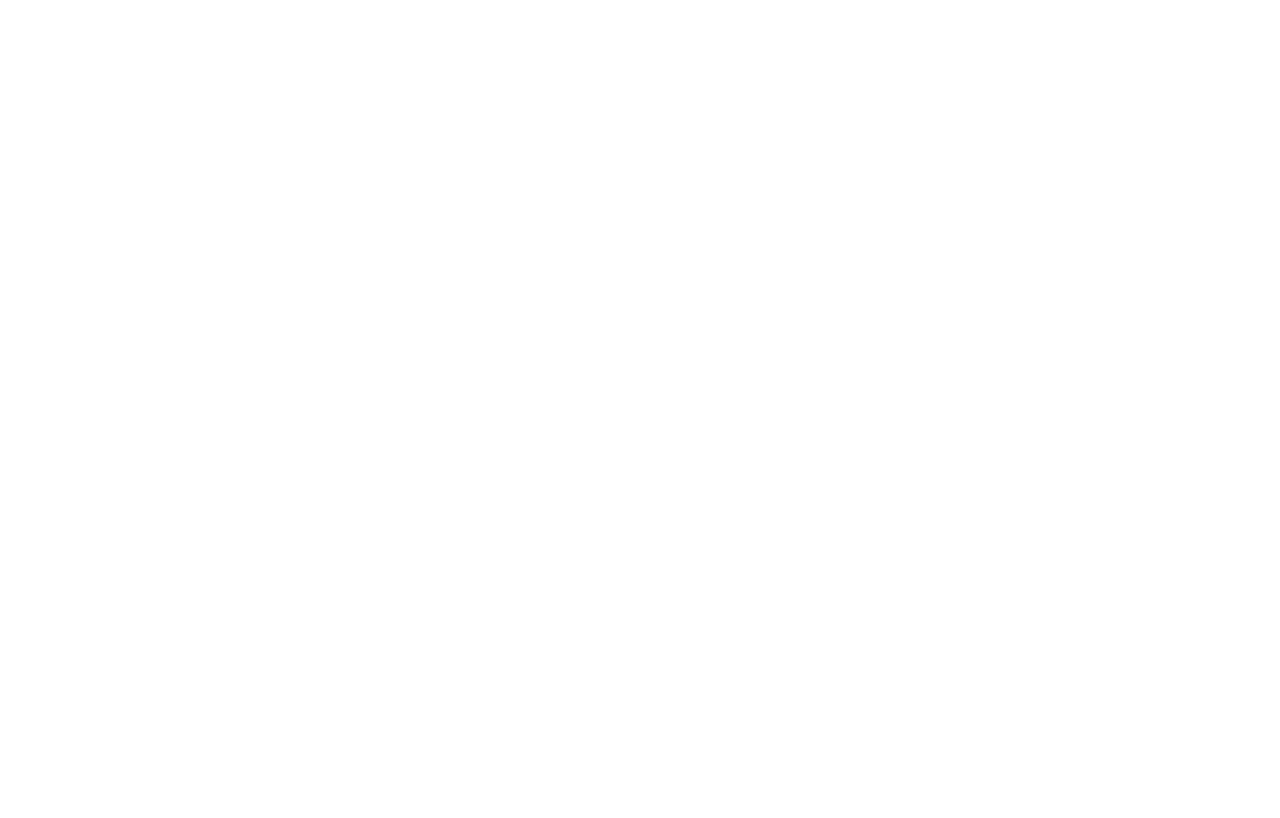
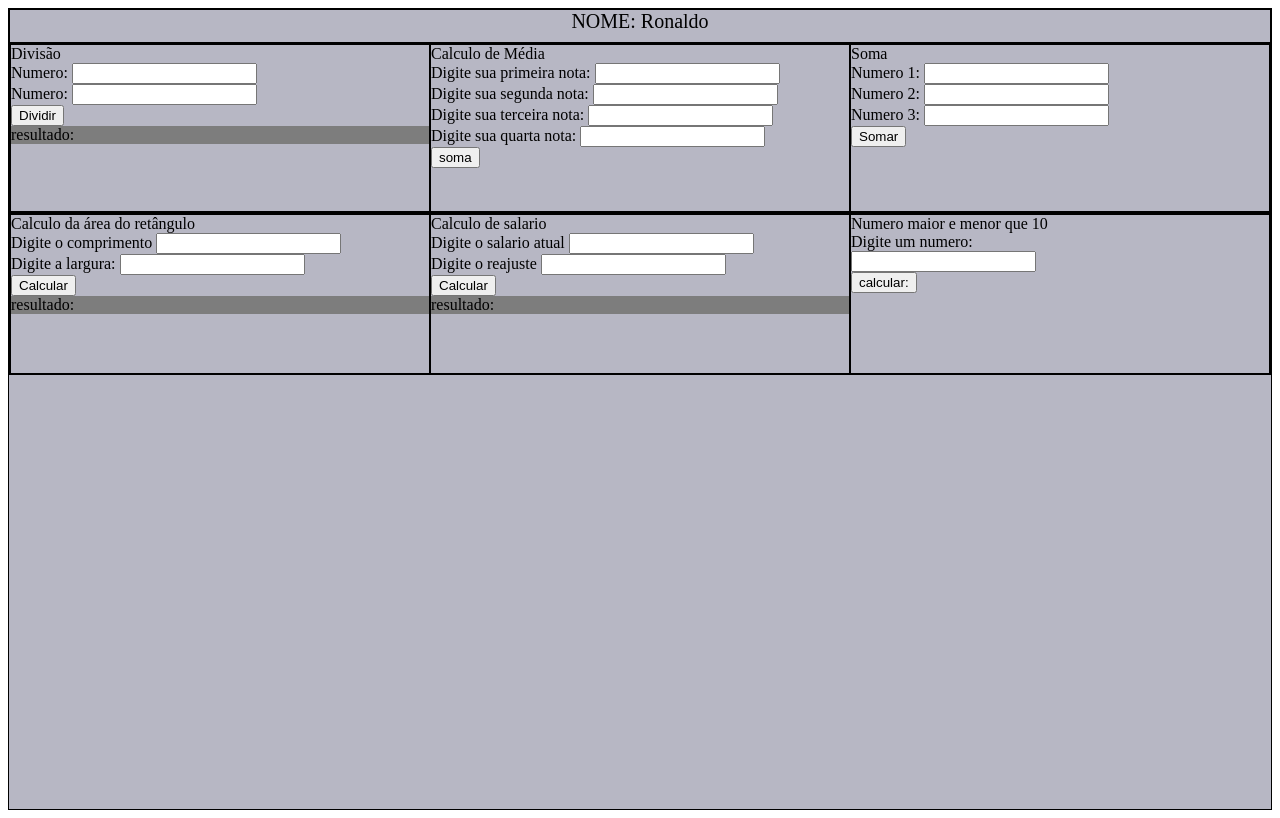
Before and after one commit to Ronaldohudsjfkuiew/Avalia-o-de-Desenvolvimento-de-P-ginas-WEB, a plain HTML site: page index.html in a window 1280 px wide. Drawn offline with Linux system fonts and the light colour scheme.

Commit message:
avaliacao-web

```diff
--- a/index.html
+++ b/index.html
@@ -3,9 +3,76 @@
 <head>
     <meta charset="UTF-8">
     <meta name="viewport" content="width=device-width, initial-scale=1.0">
+    <link rel="stylesheet" href="style.css">
+    <script src="script.js"></script>
     <title>Document</title>
 </head>
 <body>
+    <div class="container">
+        <div id="name">NOME: Ronaldo</div>
 
+        <div id="item1">
+            <div id="p1">
+                <label for="">Divisão</label><br>
+                <label for="">Numero:</label>
+                <input type="nunber" id="num1"><br>
+                <label for="">Numero:</label>
+                <input type="nunber" id="num2"><br>
+                <button type="submit" onclick="dividirNumeros()">Dividir</button>
+                <div id="resultadoDividir">resultado:</div>
+            </div>
+            <div id="p2">
+                <form action="">
+                    Calculo de Média<br>
+                    <label for="">Digite sua primeira nota:</label>
+                    <input type="nunber" id="num3"><br>
+                    <label for="">Digite sua segunda nota:</label>
+                    <input type="nunber" id="num4"><br>
+                    <label for="">Digite sua terceira nota:</label>
+                    <input type="nunber" id="num5"><br>
+                    <label for="">Digite sua quarta nota:</label>
+                    <input type="nunber" id="num6"><br>
+                    <input type="button" value="soma" onclick="mediaQuatro()">
+                    </form>
+            </div>
+            <div id="p3">
+                <label for="">Soma</label><br>
+                <label for="">Numero 1:</label>
+                <input type="nunber" id="num7"><br>
+                <label for="">Numero 2:</label>
+                <input type="nunber" id="num8"><br>
+                <label for="">Numero 3:</label>
+                <input type="nunber" id="num9"><br>
+                <button type="submit" onclick=" somarNumeros()">Somar</button>
+            </div>
+        </div>
+
+        <div id="item2">
+            <div id="p4">
+                <label for="">Calculo da área do retângulo</label><br>
+                <label for="">Digite o comprimento</label>
+                <input type="nunber" id="num10"><br>
+                <label for="">Digite a largura:</label>
+                <input type="nunber" id="num11"><br>
+                <button type="submit" onclick="areaNumeros()">Calcular</button>
+                <div id="resultadoarea">resultado:</div>
+            </div>
+            <div id="p5">
+                <label for="">Calculo de salario</label><br>
+                <label for="">Digite o salario atual</label>
+                <input type="nunber" id="num12"><br>
+                <label for="">Digite o reajuste</label>
+                <input type="nunber" id="porc"><br>
+                <button type="submit" onclick="reajuste()">Calcular</button>
+                <div id="salarioAtual">resultado:</div>
+            </div>
+            <div id="p6">
+                <label for="">Numero maior e menor que 10</label><br>
+                <label for="">Digite um numero:</label><br>
+                <input type="number" id="num17"><br>
+                <button type="submit" onclick="numero()">calcular:</button>
+            </div>
+        </div>
+    </div>
 </body>
 </html>
--- a/script.js
+++ b/script.js
@@ -0,0 +1,75 @@
+function dividirNumeros(){
+    var numero1 = parseInt(document.getElementById("num1").value);
+    var numero2 = parseInt(document.getElementById("num2").value);
+    var resultadoDividir = numero1 / numero2
+    var teste = document.getElementById("resultadoDividir")
+    teste.innerHTML=resultadoDividir
+    if((numero2==0)){
+        alert("Seu numero não pode ser 0, digite outro")
+    }
+}
+
+function mediaQuatro(){
+    var numero3 = document.getElementById("num3").value;
+    var numero3Alterado = parseInt(numero3)
+    var numero4 = document.getElementById("num4").value;
+    var numero4Alterado = parseInt(numero4)
+    var numero5 = document.getElementById("num5").value;
+    var numero5Alterado = parseInt(numero5)
+    var numero6 = document.getElementById("num6").value;
+    var numero6Alterado = parseInt(numero6)
+    var resultado = (numero3Alterado+numero4Alterado+numero5Alterado+numero6Alterado)/4
+    if(resultado>5){
+        alert(" O aluno foi aprovado com: "+resultado)
+    }
+
+    else{
+        alert(" O aluno foi reprovado com: "+resultado)
+    }
+
+}
+
+function somarNumeros(){
+    var numero7 = document.getElementById("num7").value;
+    var numero7Alterado = parseInt(numero7)
+    var numero8 = document.getElementById("num8").value;
+    var numero8Alterado = parseInt(numero8)
+    var numero9 = document.getElementById("num9").value;
+    var numero9Alterado = parseInt(numero9)
+    var resultado = numero7Alterado+numero8Alterado;
+    if(numero9Alterado<resultado){
+        alert(resultado+ " é maior que " +numero9Alterado)
+    }
+    else{
+        alert(resultado+ " é menor que " +numero9Alterado)
+    }
+
+}
+
+function areaNumeros(){
+    var numero10 = parseInt(document.getElementById("num10").value);
+    var numero11 = parseInt(document.getElementById("num11").value);
+    var resultado = numero10 * numero11
+    alert (resultado)
+    var teste = document.getElementById("resultadoarea")
+    teste.innerHTML=resultado
+}
+
+function reajuste(){
+    var numero12 = parseInt(document.getElementById("num12").value);
+    var numero13 = parseInt(document.getElementById("porc").value);
+    var resultado = numero12*(numero13/100)+numero12
+    var teste = document.getElementById("salarioAtual")
+    teste.innerHTML=resultado
+}
+
+function numero(){
+    var numero17 = parseInt(document.getElementById("num17").value);
+    if(numero17<10){
+        alert("o numero digitado é menor que 10")
+    }
+    else{
+        alert("o numero digitado é maior que 10")
+    }
+
+}
--- a/style.css
+++ b/style.css
@@ -0,0 +1,62 @@
+.container{
+    background-color: rgb(183, 183, 196);
+    border: 1px black solid;
+    height: 100vh;
+}
+
+#name{
+    border: 1px black solid;
+    height: 4%;
+    text-align: center;
+    font-size: 20px;
+}
+
+#item1{
+    border: 1px black solid;
+    height: 21%;
+    display: flex;
+}
+#p1{
+    border: 1px black solid;
+    width: 33.3%;
+}
+#resultadoDividir{
+    background-color: rgb(125, 125, 125);
+}
+
+#p2{
+    border: 1px black solid;
+    width: 33.3%;
+}
+#resultadoMedia{
+    background-color: rgb(125, 125, 125);
+}
+
+#p3{
+    border: 1px black solid;
+    width: 33.3%;
+}
+
+#item2{
+    border: 1px black solid;
+    height: 20%;
+    display: flex;
+}
+#p4{
+    border: 1px black solid;
+    width: 33.3%;
+}
+#resultadoarea{
+    background-color:rgb(125, 125, 125);
+}
+#p5{
+    border: 1px black solid;
+    width: 33.3%;
+}
+#salarioAtual{
+    background-color:rgb(125, 125, 125);
+}
+#p6{
+    border: 1px black solid;
+    width: 33.3%;
+}
```
